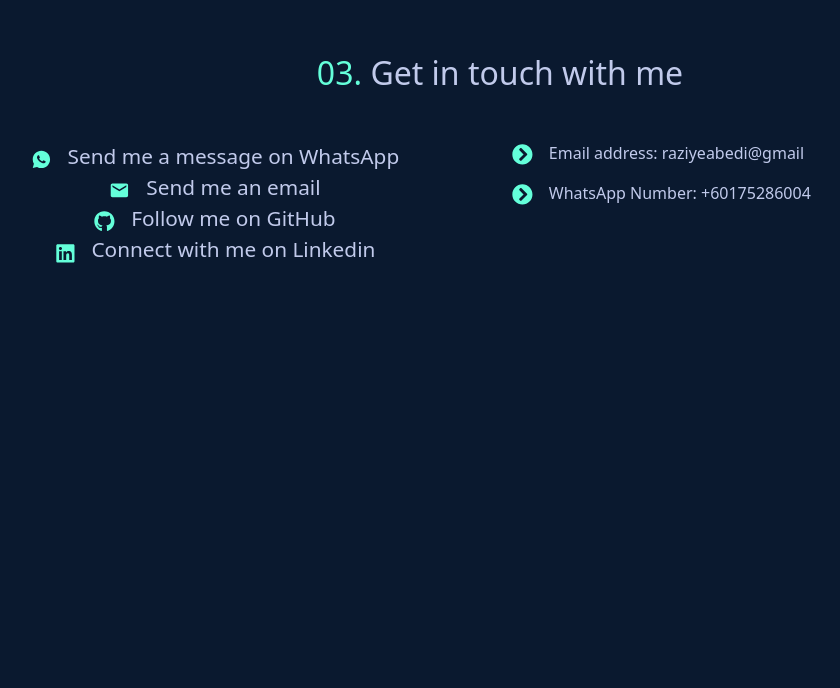
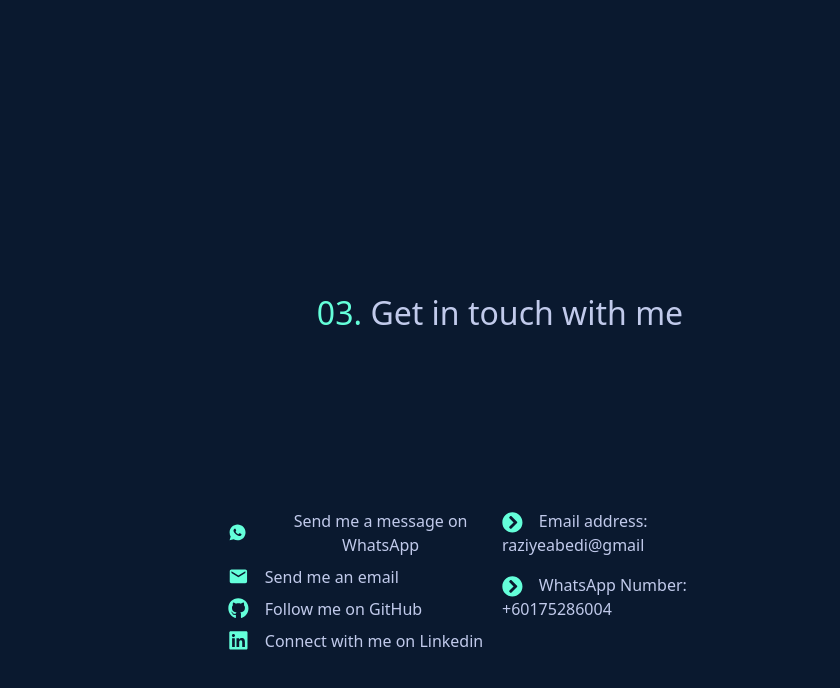
Before and after one commit to Razieh-Abedi/my-portfolio-app, a React (Create React App) app: page / in a window 1280 px wide. Shown: the part 1910-2598 px from the top of the page, without its empty margins (140-980 px from the left). Built offline with nearby package versions, Linux system fonts and the light colour scheme.

Commit message:
edited the contact section

```diff
--- a/src/App.css
+++ b/src/App.css
@@ -74,8 +74,14 @@
 }
 .contactLink {
   color: #c1caeb;
-  font-size: 1.3rem;
+  /* font-size: 1.2rem; */
 }
 .contactLink:hover {
   color: #64ffda;
 }
+.contactContainer {
+  padding: 8rem !important;
+}
+.contactSection {
+  padding: 15rem !important;
+}
--- a/src/components/Contact.jsx
+++ b/src/components/Contact.jsx
@@ -6,17 +6,16 @@
 
 function Contact() {
   return (
-    <section className="vh-100">
+    <section className="vh-100 contactSection">
       <h2 className="text-center mb-5">
         <span className="number">03. </span>
         <span>Get in touch with me</span>
       </h2>
-      <div className="container">
-        <div className="row row-cols-1 row-cols-md-2">
+      <div className="container contactContainer">
+        <div className="row row-cols-1 row-cols-md-2 g-1">
           <div className="col">
-            {" "}
             <ul className="text-center list-unstyled">
-              <li>
+              <li className="d-flex align-items-center mb-2">
                 <RiWhatsappFill className="me-3 contactIcon" />
                 <a
                   href="https://api.whatsapp.com/send?phone=60175286004"
@@ -25,7 +24,7 @@
                   Send me a message on WhatsApp
                 </a>
               </li>
-              <li>
+              <li className="d-flex align-items-center mb-2">
                 <MdEmail className="me-3 contactIcon" />
                 <a
                   href="mailto:raziyeabedi@gmail.com"
@@ -34,7 +33,7 @@
                   Send me an email
                 </a>
               </li>
-              <li>
+              <li className="d-flex align-items-center mb-2">
                 <FaGithub className="me-3 contactIcon" />
                 <a
                   href="https://github.com/Razieh-Abedi"
@@ -43,7 +42,7 @@
                   Follow me on GitHub
                 </a>
               </li>
-              <li>
+              <li className="d-flex align-items-center mb-2">
                 {" "}
                 <FaLinkedin className="me-3 contactIcon" />
                 <a
```
